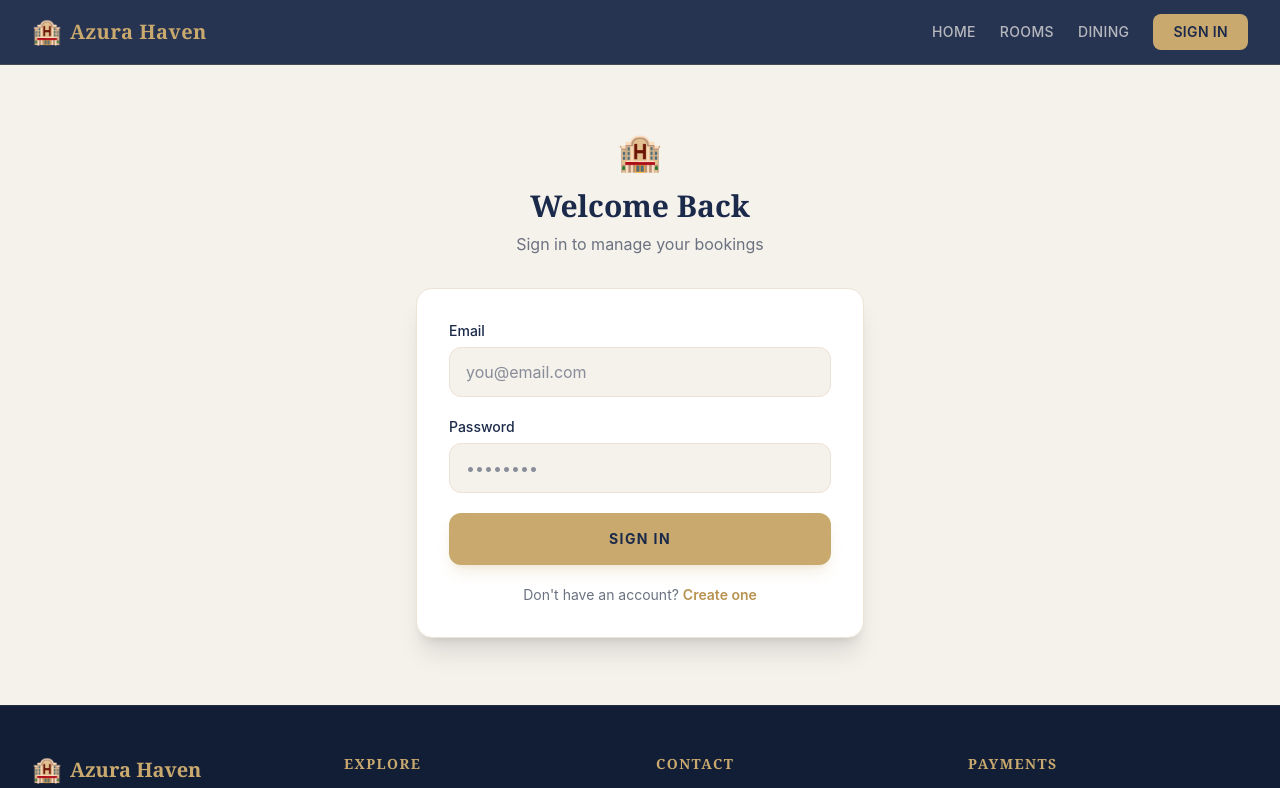
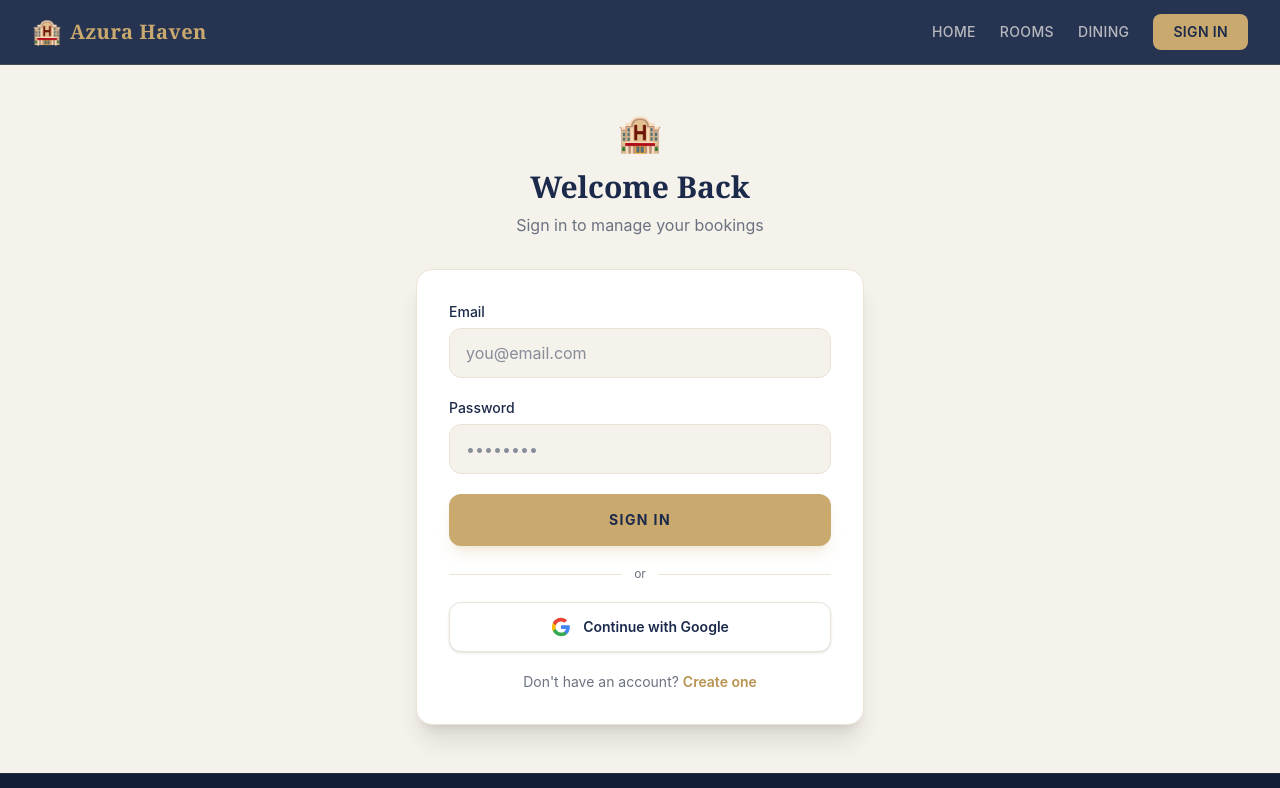
Before and after one commit to johnm254/Rift-hotel, a React (Vite) app in the folder client/: page /login in a window 1280 px wide. Shown: the top 788 px of the page. Built offline with nearby package versions, Linux system fonts and the light colour scheme; no server answers.

Commit message:
Add Google sign-in, fix COOP header, install firebase/axios deps

```diff
--- a/client/package.json
+++ b/client/package.json
@@ -12,6 +12,8 @@
   "dependencies": {
     "@tailwindcss/vite": "^4.2.4",
     "@tanstack/react-query": "^5.100.6",
+    "axios": "^1.15.2",
+    "firebase": "^12.12.1",
     "react": "^19.2.5",
     "react-dom": "^19.2.5",
     "react-router-dom": "^7.14.2",
--- a/client/src/context/AuthContext.jsx
+++ b/client/src/context/AuthContext.jsx
@@ -1,6 +1,6 @@
 import { createContext, useContext, useState, useEffect } from 'react';
 import { initializeApp } from 'firebase/app';
-import { getAuth, onAuthStateChanged, signInWithEmailAndPassword, signOut, createUserWithEmailAndPassword } from 'firebase/auth';
+import { getAuth, onAuthStateChanged, signInWithEmailAndPassword, signOut, createUserWithEmailAndPassword, GoogleAuthProvider, signInWithPopup } from 'firebase/auth';
 import api from '../lib/api';
 
 const firebaseConfig = {
@@ -11,10 +11,11 @@ const firebaseConfig = {
   appId: import.meta.env.VITE_FIREBASE_APP_ID,
 };
 
-let app, auth;
+let app, auth, googleProvider;
 try {
   app = initializeApp(firebaseConfig);
   auth = getAuth(app);
+  googleProvider = new GoogleAuthProvider();
 } catch (e) { console.warn('Firebase not configured'); }
 
 const AuthContext = createContext(null);
@@ -72,6 +73,24 @@ export function AuthProvider({ children }) {
     return data;
   };
 
+  const loginWithGoogle = async () => {
+    if (!auth) throw new Error('Firebase not configured');
+    const cred = await signInWithPopup(auth, googleProvider);
+    const t = await cred.user.getIdToken();
+    localStorage.setItem('authToken', t);
+    setToken(t);
+    try {
+      await api.post('/auth/register', {
+        email: cred.user.email,
+        name: cred.user.displayName,
+        googleUid: cred.user.uid,
+      });
+    } catch { /* already exists */ }
+    const { data } = await api.get('/auth/me', { headers: { Authorization: `Bearer ${t}` } });
+    setUser(data);
+    return data;
+  };
+
   const logout = async () => {
     if (auth) await signOut(auth);
     localStorage.removeItem('authToken');
@@ -80,7 +99,7 @@ export function AuthProvider({ children }) {
   };
 
   return (
-    <AuthContext.Provider value={{ user, loading, token, login, register, logout, isAdmin: user?.admin || user?.role === 'admin' }}>
+    <AuthContext.Provider value={{ user, loading, token, login, loginWithGoogle, register, logout, isAdmin: user?.admin || user?.role === 'admin' }}>
       {children}
     </AuthContext.Provider>
   );
--- a/client/src/pages/Login.jsx
+++ b/client/src/pages/Login.jsx
@@ -2,13 +2,25 @@ import { useState } from 'react';
 import { Link, useNavigate } from 'react-router-dom';
 import { useAuth } from '../context/AuthContext';
 
+function GoogleIcon() {
+  return (
+    <svg className="w-5 h-5" viewBox="0 0 24 24">
+      <path fill="#4285F4" d="M22.56 12.25c0-.78-.07-1.53-.2-2.25H12v4.26h5.92c-.26 1.37-1.04 2.53-2.21 3.31v2.77h3.57c2.08-1.92 3.28-4.74 3.28-8.09z"/>
+      <path fill="#34A853" d="M12 23c2.97 0 5.46-.98 7.28-2.66l-3.57-2.77c-.98.66-2.23 1.06-3.71 1.06-2.86 0-5.29-1.93-6.16-4.53H2.18v2.84C3.99 20.53 7.7 23 12 23z"/>
+      <path fill="#FBBC05" d="M5.84 14.09c-.22-.66-.35-1.36-.35-2.09s.13-1.43.35-2.09V7.07H2.18C1.43 8.55 1 10.22 1 12s.43 3.45 1.18 4.93l3.66-2.84z"/>
+      <path fill="#EA4335" d="M12 5.38c1.62 0 3.06.56 4.21 1.64l3.15-3.15C17.45 2.09 14.97 1 12 1 7.7 1 3.99 3.47 2.18 7.07l3.66 2.84c.87-2.6 3.3-4.53 6.16-4.53z"/>
+    </svg>
+  );
+}
+
 export default function Login() {
-  const { login } = useAuth();
+  const { login, loginWithGoogle } = useAuth();
   const navigate = useNavigate();
   const [email, setEmail] = useState('');
   const [password, setPassword] = useState('');
   const [error, setError] = useState('');
   const [loading, setLoading] = useState(false);
+  const [googleLoading, setGoogleLoading] = useState(false);
 
   const handleSubmit = async (e) => {
     e.preventDefault();
@@ -21,6 +33,19 @@ export default function Login() {
       setError(err.message || 'Login failed. Check your credentials.');
     } finally {
       setLoading(false);
+    }
+  };
+
+  const handleGoogle = async () => {
+    setError('');
+    setGoogleLoading(true);
+    try {
+      await loginWithGoogle();
+      navigate('/');
+    } catch (err) {
+      setError(err.message || 'Google sign-in failed.');
+    } finally {
+      setGoogleLoading(false);
     }
   };
 
@@ -72,6 +97,22 @@ export default function Login() {
             {loading ? 'Signing in...' : 'Sign In'}
           </button>
 
+          <div className="relative flex items-center gap-3">
+            <div className="flex-1 h-px bg-cream-dark" />
+            <span className="text-xs text-muted">or</span>
+            <div className="flex-1 h-px bg-cream-dark" />
+          </div>
+
+          <button
+            type="button"
+            onClick={handleGoogle}
+            disabled={googleLoading}
+            className="w-full flex items-center justify-center gap-3 bg-white hover:bg-cream disabled:opacity-50 text-navy font-semibold py-3.5 rounded-xl text-sm border border-cream-dark transition-all shadow-sm"
+          >
+            <GoogleIcon />
+            {googleLoading ? 'Signing in...' : 'Continue with Google'}
+          </button>
+
           <p className="text-center text-muted text-sm">
             Don't have an account?{' '}
             <Link to="/register" className="text-gold-dark hover:text-gold font-semibold transition-colors">
--- a/client/src/pages/Register.jsx
+++ b/client/src/pages/Register.jsx
@@ -2,14 +2,26 @@ import { useState } from 'react';
 import { Link, useNavigate } from 'react-router-dom';
 import { useAuth } from '../context/AuthContext';
 
+function GoogleIcon() {
+  return (
+    <svg className="w-5 h-5" viewBox="0 0 24 24">
+      <path fill="#4285F4" d="M22.56 12.25c0-.78-.07-1.53-.2-2.25H12v4.26h5.92c-.26 1.37-1.04 2.53-2.21 3.31v2.77h3.57c2.08-1.92 3.28-4.74 3.28-8.09z"/>
+      <path fill="#34A853" d="M12 23c2.97 0 5.46-.98 7.28-2.66l-3.57-2.77c-.98.66-2.23 1.06-3.71 1.06-2.86 0-5.29-1.93-6.16-4.53H2.18v2.84C3.99 20.53 7.7 23 12 23z"/>
+      <path fill="#FBBC05" d="M5.84 14.09c-.22-.66-.35-1.36-.35-2.09s.13-1.43.35-2.09V7.07H2.18C1.43 8.55 1 10.22 1 12s.43 3.45 1.18 4.93l3.66-2.84z"/>
+      <path fill="#EA4335" d="M12 5.38c1.62 0 3.06.56 4.21 1.64l3.15-3.15C17.45 2.09 14.97 1 12 1 7.7 1 3.99 3.47 2.18 7.07l3.66 2.84c.87-2.6 3.3-4.53 6.16-4.53z"/>
+    </svg>
+  );
+}
+
 export default function Register() {
-  const { register } = useAuth();
+  const { register, loginWithGoogle } = useAuth();
   const navigate = useNavigate();
   const [name, setName] = useState('');
   const [email, setEmail] = useState('');
   const [password, setPassword] = useState('');
   const [error, setError] = useState('');
   const [loading, setLoading] = useState(false);
+  const [googleLoading, setGoogleLoading] = useState(false);
 
   const handleSubmit = async (e) => {
     e.preventDefault();
@@ -26,6 +38,19 @@ export default function Register() {
       setError(err.message || 'Registration failed. Try again.');
     } finally {
       setLoading(false);
+    }
+  };
+
+  const handleGoogle = async () => {
+    setError('');
+    setGoogleLoading(true);
+    try {
+      await loginWithGoogle();
+      navigate('/');
+    } catch (err) {
+      setError(err.message || 'Google sign-in failed.');
+    } finally {
+      setGoogleLoading(false);
     }
   };
 
@@ -89,6 +114,22 @@ export default function Register() {
             {loading ? 'Creating account...' : 'Create Account'}
           </button>
 
+          <div className="relative flex items-center gap-3">
+            <div className="flex-1 h-px bg-cream-dark" />
+            <span className="text-xs text-muted">or</span>
+            <div className="flex-1 h-px bg-cream-dark" />
+          </div>
+
+          <button
+            type="button"
+            onClick={handleGoogle}
+            disabled={googleLoading}
+            className="w-full flex items-center justify-center gap-3 bg-white hover:bg-cream disabled:opacity-50 text-navy font-semibold py-3.5 rounded-xl text-sm border border-cream-dark transition-all shadow-sm"
+          >
+            <GoogleIcon />
+            {googleLoading ? 'Signing in...' : 'Continue with Google'}
+          </button>
+
           <p className="text-center text-muted text-sm">
             Already have an account?{' '}
             <Link to="/login" className="text-gold-dark hover:text-gold font-semibold transition-colors">
--- a/client/vite.config.js
+++ b/client/vite.config.js
@@ -6,6 +6,10 @@ export default defineConfig({
   plugins: [react(), tailwindcss()],
   server: {
     port: 3000,
+    headers: {
+      'Cross-Origin-Opener-Policy': 'same-origin-allow-popups',
+      'Cross-Origin-Embedder-Policy': 'unsafe-none',
+    },
     proxy: {
       '/api': 'http://localhost:5000'
     }
```
Also changed, not shown: 2 other files (tests, documents, lock files or other folders).
